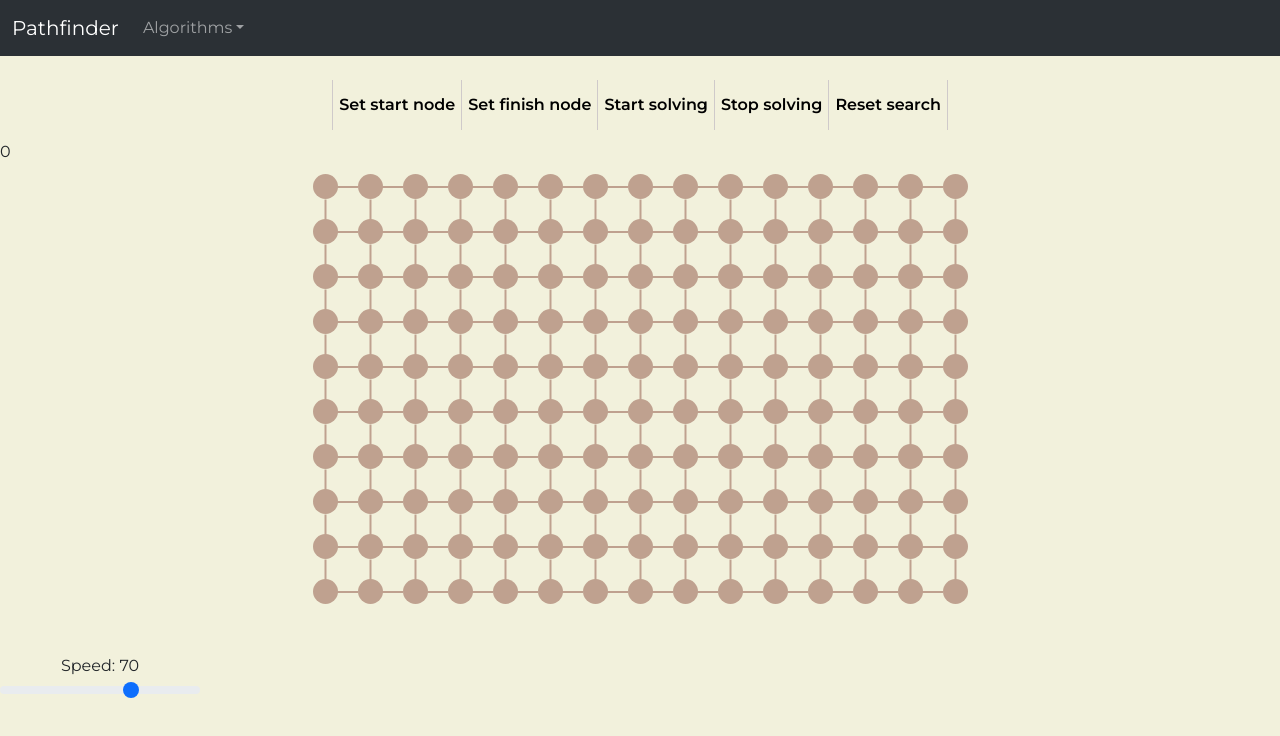
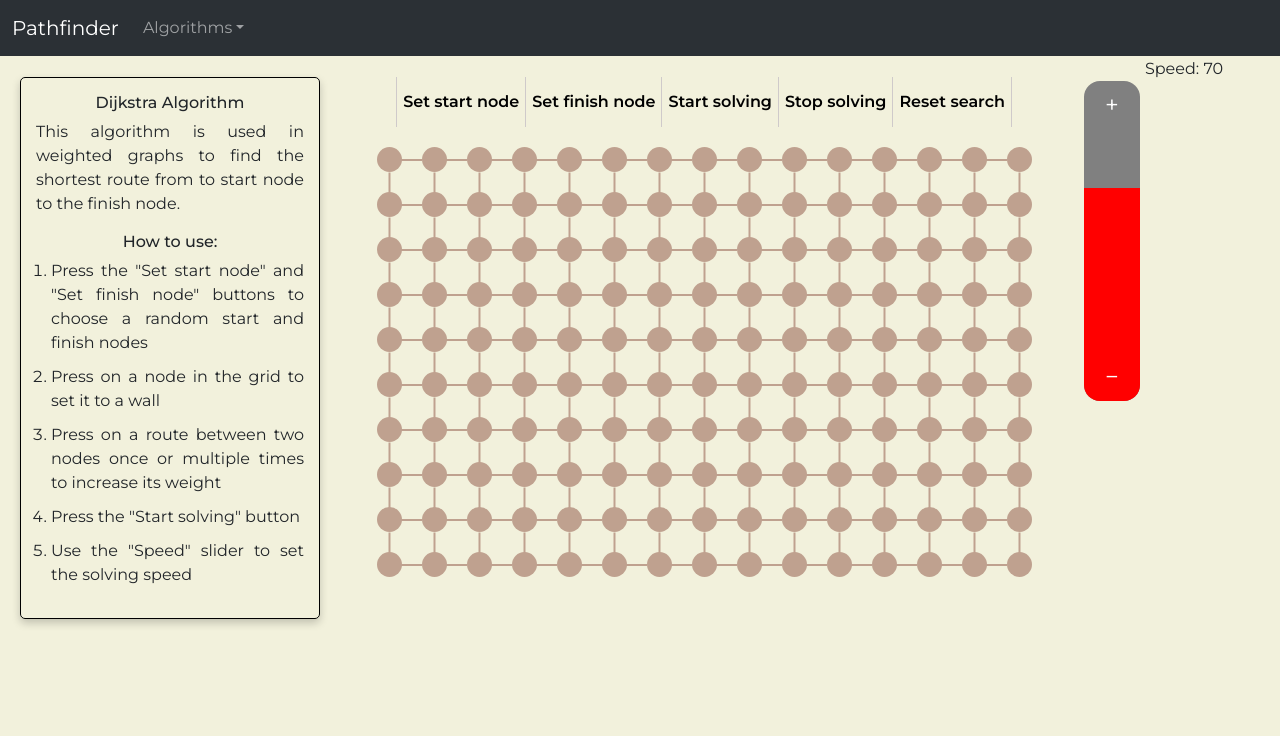
Before and after one commit to MatejaBoy/pathfinding-visualization, a React (Vite) app: page / in a window 1280 px wide. Shown: the top 736 px of the page. Built offline with nearby package versions, Linux system fonts and the light colour scheme.

Commit message:
Design overhaul

```diff
--- a/src/components/Navbar.tsx
+++ b/src/components/Navbar.tsx
@@ -22,7 +22,7 @@ function Navbar(props: NavbarProps) {
   }
 
   return (
-    <nav className="navbar fixed-top navbar-expand-lg bg-body-tertiary" data-bs-theme="dark">
+    <nav id="navbar" className="navbar fixed-top navbar-expand-lg bg-body-tertiary" data-bs-theme="dark">
       <div className="container-fluid">
         <a className="navbar-brand" href="#">
           Pathfinder
--- a/src/components/PathFindingVisualizer.tsx
+++ b/src/components/PathFindingVisualizer.tsx
@@ -1,10 +1,8 @@
 import { Component } from "react";
-import { MemoizedNode } from "./Node.tsx";
 import BreadthFirstSearch from "../algorithms/breadth-first.ts";
 import DepthFirstSearch from "../algorithms/depth-first.ts";
 import Navbar from "./Navbar.tsx";
 import SliderComponent from "./Slider.tsx";
-import MinHeap from "../data_struct/heap.ts";
 import Dijkstra from "../algorithms/dijkstra.ts";
 import ButtonRow from "./Buttonrow.tsx";
 import Maingrid from "./Maingrid.tsx";
@@ -55,7 +53,6 @@ export enum Algorithms {
 class PathFindingVisualizer extends Component<{}, PathFindingVisualizerState> {
   gridsize: { x: number; y: number } = { x: 15, y: 10 };
   defaultSpeed: number = 70;
-  heap: MinHeap = new MinHeap();
   constructor(props: any) {
     super(props);
     this.state = {
@@ -231,8 +228,30 @@ class PathFindingVisualizer extends Component<{}, PathFindingVisualizerState> {
 
   render() {
     return (
+      <>
+        <Navbar setAlg={this.setAlgorithm} />
         <div id="mainbody">
-        <Navbar setAlg={this.setAlgorithm} />
+          <div className="main-col-1">
+            <div className="info-container">
+              <h6 style={{ textAlign: "center" }}>Dijkstra Algorithm</h6>
+              <p>
+                This algorithm is used in weighted graphs to find the shortest route from to start node to the finish
+                node.
+              </p>
+
+              <h6 style={{ textAlign: "center" }}>How to use:</h6>
+              <ul style={{ listStyleType: "auto", textAlign: "justify", paddingLeft: 15 }}>
+                <li>
+                  Press the "Set start node" and "Set finish node" buttons to choose a random start and finish nodes
+                </li>
+                <li>Press on a node in the grid to set it to a wall</li>
+                <li>Press on a route between two nodes once or multiple times to increase its weight </li>
+                <li>Press the "Start solving" button</li>
+                <li>Use the "Speed" slider to set the solving speed</li>
+              </ul>
+            </div>
+          </div>
+          <div className="main-col-2">
             <ButtonRow
               setStartNode={this.setStartNode}
               setFinishNode={this.setFinishNode}
@@ -240,15 +259,17 @@ class PathFindingVisualizer extends Component<{}, PathFindingVisualizerState> {
               startSolving={this.startSolving}
               stopSolving={this.stopSolving}
             />
-        <div>{this.state.currentAlgorithm}</div>
-
             <Maingrid
               nodes={this.state.nodes}
               clickOnNode={this.handleClickOnNode}
               clickOnRoute={this.handleClickOnRoute}
             />
+          </div>
+          <div className="main-col-3">
             <SliderComponent onchange={this.setSpeed} defaultval={this.defaultSpeed} max={100} min={10} step={10} />
           </div>
+        </div>
+      </>
     );
   }
 }
--- a/src/components/Slider.tsx
+++ b/src/components/Slider.tsx
@@ -19,10 +19,10 @@ export default function SliderComponent({ onchange, max, min, step, defaultval }
   return (
     <div className="slidercomponent">
       <div className="slidertitle">Speed: {value}</div>
+      <div className="sliderwrapper">
         <input
           id="slider"
           type="range"
-        className="form-range"
           min={min}
           max={max}
           step={step}
@@ -30,5 +30,6 @@ export default function SliderComponent({ onchange, max, min, step, defaultval }
           onChange={handleChange}
         />
       </div>
+    </div>
   );
 }
--- a/src/components/style.css
+++ b/src/components/style.css
@@ -228,17 +228,74 @@
 
 .slidercomponent{
     text-align: center;
-    width: 200px;
 
 }
 #slider{
-    width: 200px;
+
 }
+
+.sliderwrapper {
+    position: relative;
+    height: 20rem;
+    width: 3rem;
+  }
+  .sliderwrapper::before, .sliderwrapper::after {
+    display: block;
+    position: absolute;
+    z-index: 99;
+    color: #fff;
+    width: 100%;
+    text-align: center;
+    font-size: 1.5rem;
+    line-height: 1;
+    padding: 0.75rem 0;
+    pointer-events: none;
+  }
+  .sliderwrapper::before {
+    content: "+";
+  }
+  .sliderwrapper::after {
+    content: "−";
+    bottom: 0;
+  }
+
+input[type=range] {
+    -webkit-appearance: none;
+    appearance: none;
+    background-color: red;
+    position: absolute;
+    top: 50%;
+    left: 50%;
+    margin: 0;
+    padding: 0;
+    width: 20rem;
+    height: 3.5rem;
+    transform: translate(-50%, -50%) rotate(-90deg);
+    border-radius: 1rem;
+    overflow: hidden;
+    cursor: row-resize;
+  }
+  input[type=range][step] {
+    background-color: gray;
+    /*background-image: repeating-linear-gradient(to right, red, green, calc(12.5% - 1px), #05051a 12.5%);*/
+
+  }
+  input[type=range]::-webkit-slider-thumb {
+    -webkit-appearance: none;
+    width: 0;
+    box-shadow: -20rem 0 0 20rem red;
+  }
+  input[type=range]::-moz-range-thumb {
+    border: none;
+    width: 0;
+    box-shadow: -20rem 0 0 20rem red;
+  }
 
 .buttonrow{
     display: flex;
     height: 50px;
     margin-bottom: 10px;
+    margin-top: 20px;
     justify-content: center;
 }
 
@@ -292,9 +349,44 @@ button {
     overflow: hidden;
 }
 
+#navbar{
+}
+
 #mainbody{
-    margin-top: 80px;
+    display: flex;
+    margin-top: 56px;
+    padding-top: 1px;
     align-content: center;
+}
+
+.info-container{
+    border: solid;
+    border-width: 1px;
+    border-color: black;
+    border-radius: 5px;
+    box-shadow: 0 4px 8px 0 rgba(0,0,0,0.2);
+    transition: 0.3s;
+    padding: 15px;
+    text-align: justify;
+}
+.info-container:hover {
+    box-shadow: 0 8px 16px 0 rgba(0,0,0,0.2);
+  }
+
+.main-col-1{
+    flex: 25%;
+    padding-left: 20px;
+    padding-top: 20px;
+}
+.main-col-2{
+    flex: 60%;
+}
+.main-col-3{
+    flex: 15%;
+}
+
+li+li {
+    margin-top: 10px;
 }
 
 body {
@@ -302,6 +394,7 @@ body {
     /*background-color: hsl(57, 9, 95) !important;*/
     background-color: rgb(242,241,220) !important;
     font-family: 'Montserrat' !important;
+    user-select: none;
 }
 
 
```
Lines whose indentation alone changed are shown as unchanged.
